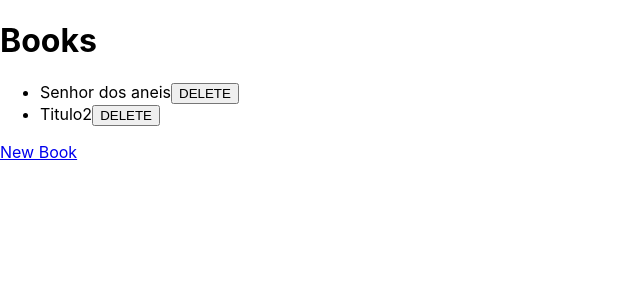
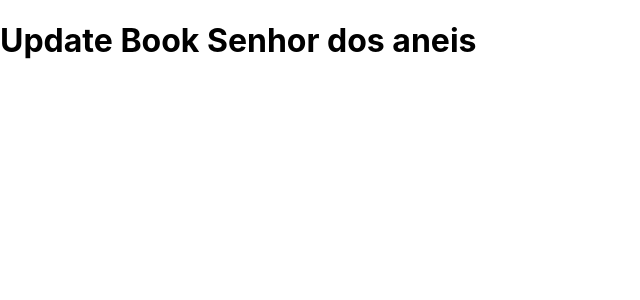
Before and after one commit to kostadriano/insiders, a React (Create React App) app: page /books/1 in a window 1280 px wide. Shown: the top 300 px of the page, without its empty margins (0-640 px from the left). Built offline with nearby package versions, Linux system fonts and the light colour scheme; data requests are answered from the project's data file.

Commit message:
create BookForm component

```diff
--- a/db/db.json
+++ b/db/db.json
@@ -11,6 +11,12 @@
       "pages": "123",
       "author": "Autor2",
       "id": 3
+    },
+    {
+      "title": "Titulo 123",
+      "pages": "12345",
+      "author": "Author 123",
+      "id": 4
     }
   ]
 }
--- a/src/App.js
+++ b/src/App.js
@@ -1,5 +1,6 @@
 import Books from './pages/Books'
 import NewBook from './pages/NewBook'
+import UpdateBook from './pages/UpdateBook'
 
 import {
   BrowserRouter as Router,
@@ -12,8 +13,9 @@
     <div>
       <Router>
         <Switch>
-          <Route path="/books" component={Books} />
+          <Route path="/books" exact component={Books} />
           <Route path="/new-book" component={NewBook} />
+          <Route path="/books/:bookId" component={UpdateBook} />
         </Switch>
       </Router>
     </div>
--- /dev/null
+++ b/src/components/BookForm/index.js
@@ -0,0 +1,55 @@
+import React from 'react'
+import Input from '../Input'
+
+const BookForm = ({ initialValues, handleSubmit }) => {
+  const [book, setBook] = React.useState(initialValues)
+
+  const handleChange = (event) => {
+    const { name, value } = event.target
+
+    setBook({
+      ...book,
+      [name]: value
+    })
+  }
+
+  const onSubmit = (event) => {
+    event.preventDefault()
+
+    handleSubmit(book)
+  }
+
+  return (
+
+    <form onSubmit={onSubmit}>
+      <Input
+        label="Title"
+        id="book[title]"
+        name="title"
+        onChange={handleChange}
+        value={book.title}
+      />
+
+      <Input
+        label="Author"
+        id="book[author]"
+        name="author"
+        onChange={handleChange}
+        value={book.author}
+      />
+
+      <Input
+        label="Pages"
+        id="book[pages]"
+        name="pages"
+        onChange={handleChange}
+        value={book.pages}
+        type="number"
+      />
+
+      <input type="submit" value="Submit" />
+    </form>
+  )
+}
+
+export default BookForm
--- a/src/pages/NewBook/index.js
+++ b/src/pages/NewBook/index.js
@@ -1,32 +1,14 @@
 import { Component } from 'react'
 
 import httpService from '../../services/httpService'
-import Input from '../../components/Input'
+import BookForm from '../../components/BookForm'
 
 class NewBook extends Component {
   constructor() {
     super()
-
-    this.state = {
-      title: "",
-      pages: 0,
-      author: "",
-    }
   }
 
-  handleChange = (event) => {
-    const { name, value } = event.target
-
-    this.setState({
-      [name]: value
-    })
-  }
-
-  handleSubmit = (event) => {
-    event.preventDefault()
-
-    const book = this.state
-
+  handleSubmit = (book) => {
     httpService.post('/books', book)
       .then(response => {
         alert('Success')
@@ -37,40 +19,18 @@
   }
 
   render() {
-    const book = this.state
-
     return (
       <>
         <h1> New Book </h1>
 
-        <form onSubmit={this.handleSubmit}>
-          <Input
-            label="Title"
-            id="book[title]"
-            name="title"
-            onChange={this.handleChange}
-            value={book.title}
-          />
-
-          <Input
-            label="Author"
-            id="book[author]"
-            name="author"
-            onChange={this.handleChange}
-            value={book.author}
-          />
-
-          <Input
-            label="Pages"
-            id="book[pages]"
-            name="pages"
-            onChange={this.handleChange}
-            value={book.pages}
-            type="number"
-          />
-
-          <input type="submit" value="Submit" />
-        </form>
+        <BookForm
+          initialValues={{
+            title: "",
+            pages: 0,
+            author: "",
+          }}
+          handleSubmit={this.handleSubmit}
+        />
       </>
     )
   }
--- /dev/null
+++ b/src/pages/UpdateBook/index.js
@@ -0,0 +1,23 @@
+import { useEffect, useState } from 'react'
+import { useParams } from 'react-router-dom'
+import httpService from '../../services/httpService'
+
+const UpdateBook = () => {
+  const [book, setBook] = useState({})
+
+  const { bookId } = useParams()
+
+  useEffect(() => {
+    httpService(`/books/${bookId}`)
+      .then(({ data }) => {
+        setBook(data)
+      })
+  }, [])
+
+
+  return <div>
+    <h1>Update Book {book.title}</h1>
+  </div>
+}
+
+export default UpdateBook
```
